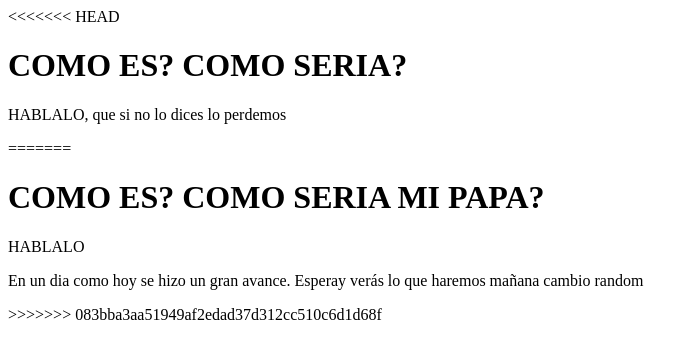
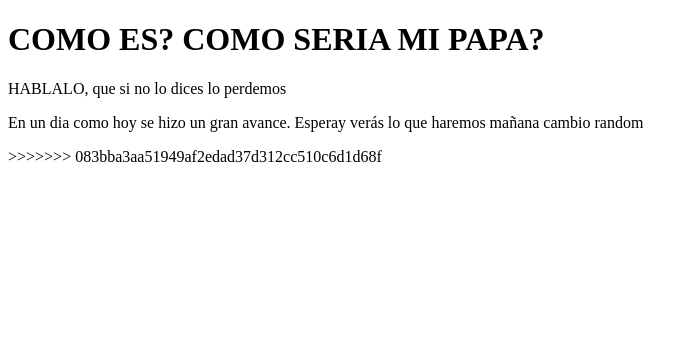
Before and after one commit to DNSO0/Eco-Store-platzi, a plain HTML site: page index.html in a window 1280 px wide. Shown: the whole page, without its empty margins (0-699 px from the left). Drawn offline with Linux system fonts and the light colour scheme.

```diff
--- a/index.html
+++ b/index.html
@@ -7,12 +7,9 @@
     <title>ya tu save</title>
 </head>
 <body>
-<<<<<<< HEAD
-    <h1>COMO ES? COMO SERIA?</h1>
+
+    <h1>COMO ES? COMO SERIA MI PAPA?</h1>
     <P>HABLALO, que si no lo dices lo perdemos</P>
-=======
-    <h1>COMO ES? COMO SERIA MI PAPA?</h1>
-    <P>HABLALO</P>
     <p>En un dia como hoy se hizo un gran avance.
         Esperay verás lo que haremos mañana
         cambio random
```
Also changed, not shown: Santiago.txt.
